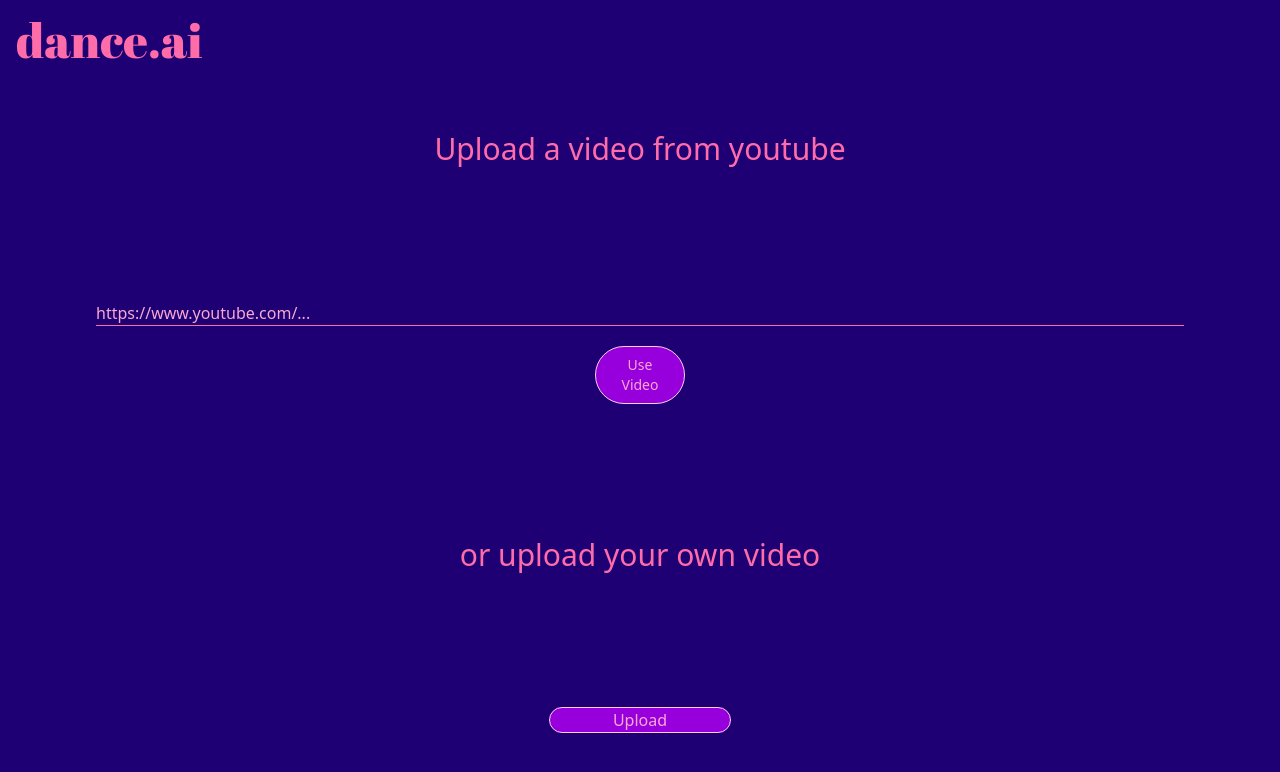
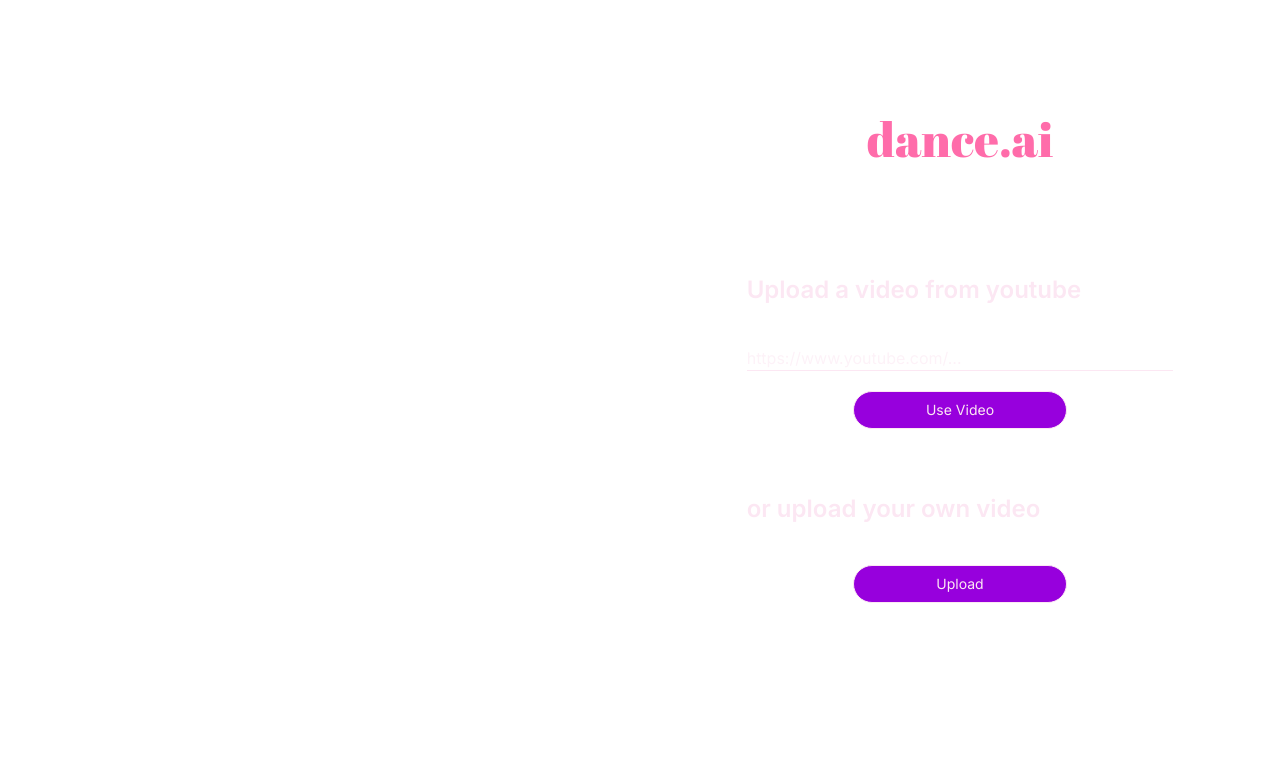
Before and after one commit to anshaysaboo/danceai, a Next.js app: page / in a window 1280 px wide. Shown: the top 772 px of the page. Built offline with nearby package versions, Linux system fonts and the light colour scheme.

Commit message:
vanta + style changes

```diff
--- a/src/pages/_app.js
+++ b/src/pages/_app.js
@@ -2,7 +2,15 @@
 import "@tensorflow/tfjs-core";
 import "@tensorflow/tfjs-backend-webgl";
 import "@mediapipe/pose";
+import Head from "next/head";
 
 export default function App({ Component, pageProps }) {
-  return <Component {...pageProps} />;
+  return <>
+  <Head>
+    <script src="https://cdnjs.cloudflare.com/ajax/libs/three.js/r121/three.min.js" defer></script>
+    <script src="https://cdn.jsdelivr.net/npm/vanta@latest/dist/vanta.halo.min.js" defer></script>
+  </Head>
+  <Component {...pageProps} />
+
+  </>;
 }
--- a/src/pages/index.js
+++ b/src/pages/index.js
@@ -1,6 +1,6 @@
 import { Inter } from 'next/font/google'
 import { Abril_Fatface } from 'next/font/google'
-import React, { useState } from 'react'
+import React, { useState, useEffect } from 'react'
 import { useRouter } from 'next/router'
 const inter = Inter({ subsets: ['latin'] })
 import Image from "next/image";
@@ -11,6 +11,17 @@
 subsets: ["latin", "latin-ext"]});
 
 export default function Home() {
+  useEffect(()=>{
+    if (window.VANTA) window.VANTA.HALO({
+      el: "#background",
+      mouseControls: false,
+      touchControls: true,
+      gyroControls: false,
+      minHeight: 200.00,
+      minWidth: 200.00,
+      xOffset: -0.15,
+    })
+    });
   const router = useRouter();
   const [url, setUrl] = useState("");
   const sendURL = () => {
@@ -28,23 +39,22 @@
     router.push("/videos");
   }
   return (
-    <main className='h-screen w-screen bg-yellow flex flex-col bg-background'>
-      <div className='h-1/12 w-full flex'>
-        <h1 className={"text-pink-pop text-5xl ml-4 mt-4 " + Abril.className}>dance.ai</h1>
+    <main className={`h-screen w-screen bg-yellow flex flex-col ${inter.className}`} id="background">
+      <div className='w-full flex flex-row-reverse h-full'>
+        <div id='card' className='rounded-2xl bg-transparent h-5/6 w-1/2 my-auto flex flex-col'>
+          <div className='h-1/6 w-full justify-center flex mt-12'>
+          <h1 className={"text-pink-pop text-5xl " + Abril.className}>dance.ai</h1>
         </div>
-      <h2 className='text-3xl text-pink-pop mx-auto my-auto'>Upload a video from youtube</h2>
-      <div className='my-auto px-24'>
-        <input className=' w-full bg-transparent border-b border-pink-pop text-pink-pop placeholder-pink-300 appearance-none focus:outline-none' type='text' placeholder='https://www.youtube.com/...'
+          <h2 className='text-2xl text-pink-100 mx-auto mt-12 font-semibold w-2/3'>Upload a video from youtube</h2>
+            <input className=' w-2/3 mx-auto bg-transparent mt-10 border-b border-pink-100 text-pink-100 placeholder-pink-50 appearance-none focus:outline-none' type='text' placeholder='https://www.youtube.com/...'
             value={url} onChange={(e)=>setUrl(e.target.value)}/>
-        <button className="block border px-4 py-2 w-1/12 mt-5 mx-auto hover:bg-pink-200 hover:border-main hover:text-main text-sm rounded-full bg-main text-pink-300 border-pink-200 transition-colors"
+            <button className="block border px-4 py-2 w-1/3 mt-5 mx-auto hover:bg-pink-100 hover:border-main hover:text-main text-sm rounded-full bg-main text-pink-100 border-pink-100 transition-colors"
             onClick={()=>sendURL()}>
                 Use Video
             </button>
-      </div>
-      <h2 className='text-3xl text-pink-pop mx-auto my-auto'>or upload your own video</h2>
-      <div className='my-auto px-24  flex'>
+          <h2 className='text-2xl text-pink-100 mx-auto mt-16 font-semibold w-2/3'>or upload your own video</h2>
           <label htmlFor="file-upload"
-          className="cursor-pointer rounded-full bg-main text-pink-300 w-1/6 mx-auto text-center border border-pink-200 hover:bg-pink-200 hover:text-main hover:border-main transition-colors"
+              className="cursor-pointer text-sm rounded-full px-4 py-2  bg-main text-pink-100 w-1/3 mx-auto text-center border border-pink-100 hover:bg-pink-100 hover:text-main hover:border-main transition-colors mt-10"
           >
               Upload
               <input
@@ -58,6 +68,9 @@
               />
               </label>
           </div>
+      </div>
+
+
     </main>
   );
 }
```
Lines whose indentation alone changed are shown as unchanged.
